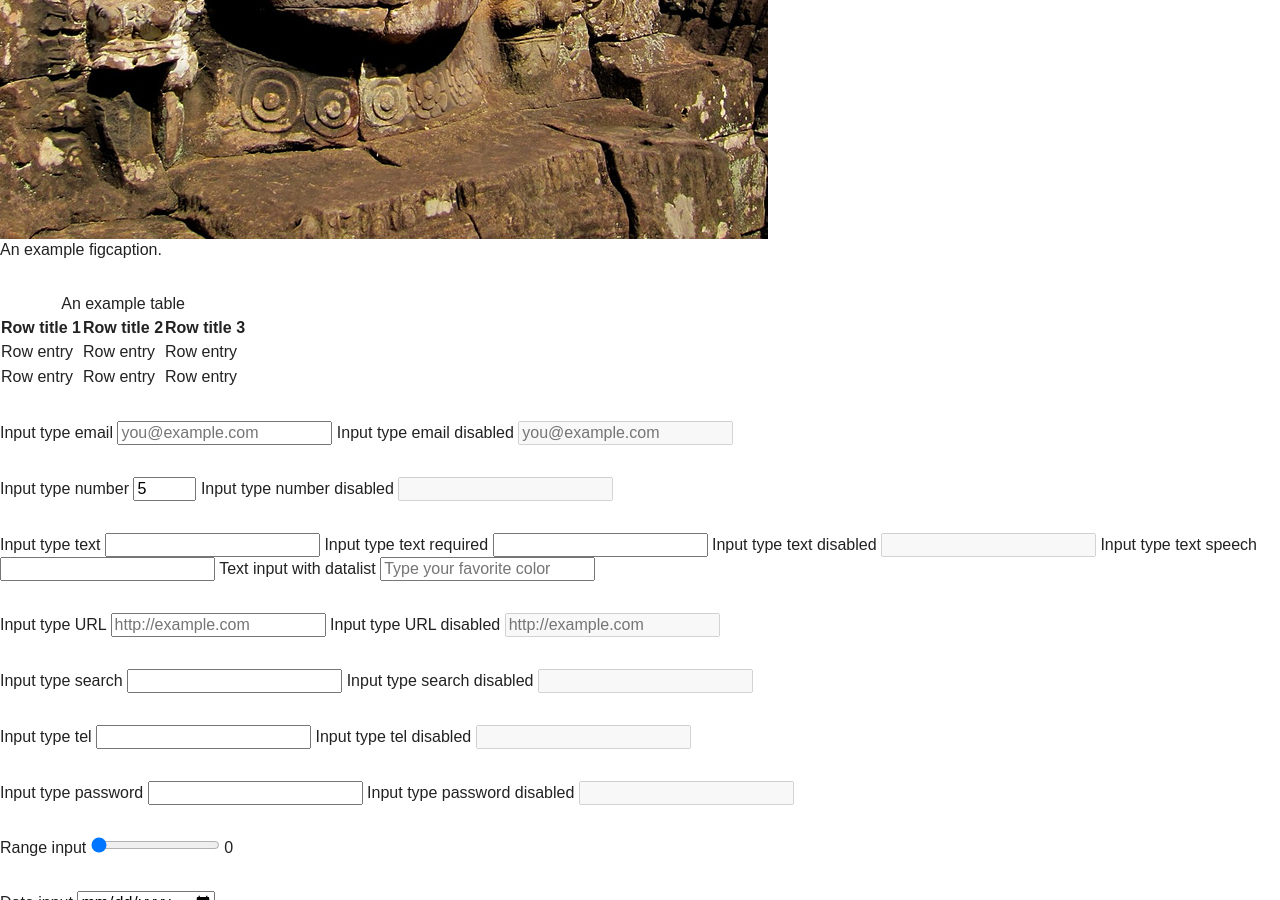
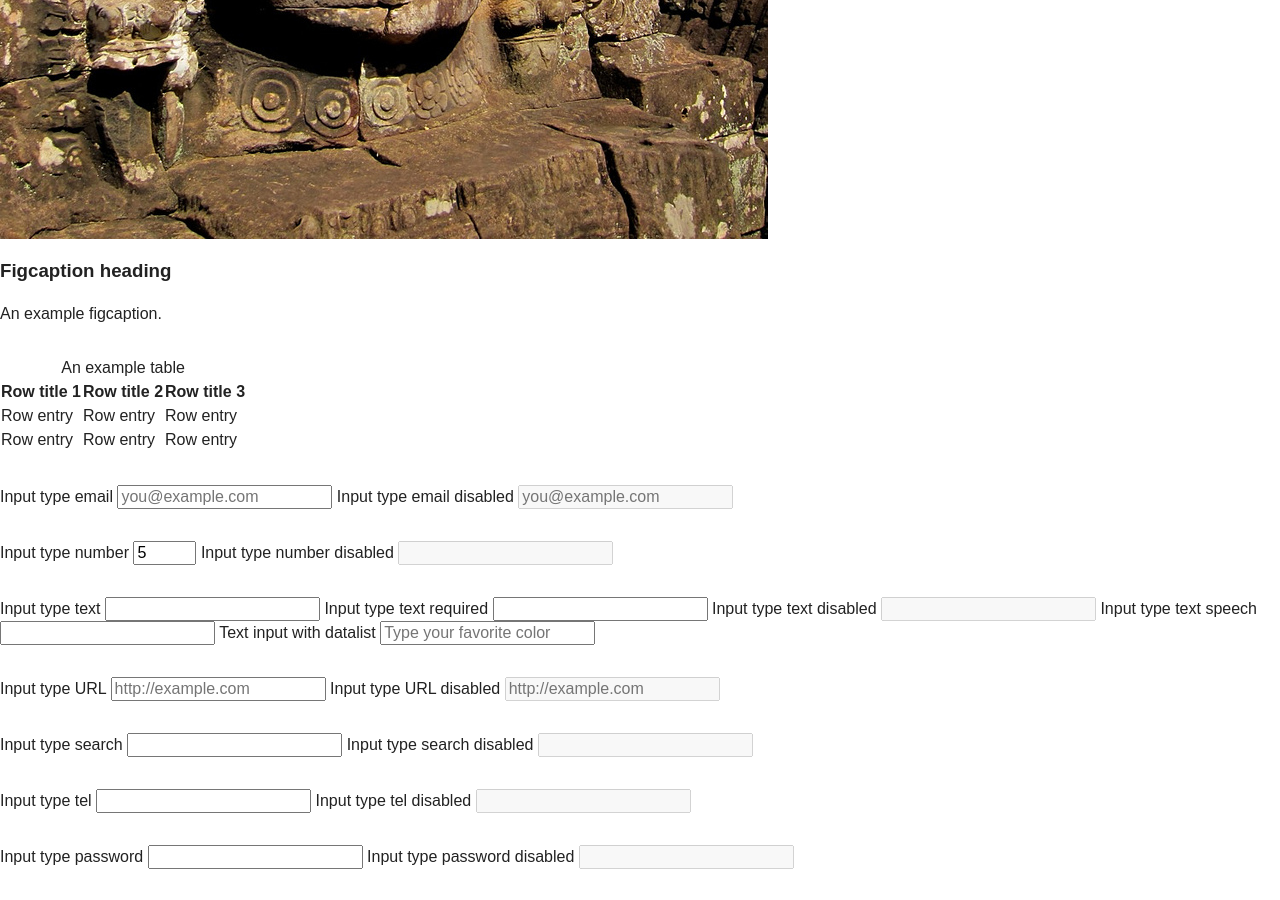
Before and after one commit to SteveBarnett/Front-end-Style-Guide, a Jekyll site: the page built from index.html, in a window 1280 px wide and 900 px high, scrolled down 3026 px. Built offline with Jekyll 4.4.1, drawn with Linux system fonts in a browser that asks for light colours; Markdown is read by kramdown in place of the engine named in the settings.

Commit message:
Added figure heading

```diff
--- a/_includes/responsive-image.html
+++ b/_includes/responsive-image.html
@@ -11,6 +11,7 @@
     <noscript><img src="img/small.jpg" alt="A giant stone face at The Bayon temple in Angkor Thom, Cambodia" /></noscript>
   </span>
   <figcaption>
+    <h3 class="h---figure">Figcaption heading</h3>
     An example figcaption.
   </figcaption>
 </figure>
--- a/sass/_typography.scss
+++ b/sass/_typography.scss
@@ -101,3 +101,7 @@ samp,
 .font--code {
   font-family: $font-family-monospace;
 }
+
+.h--figure {
+
+}
```
